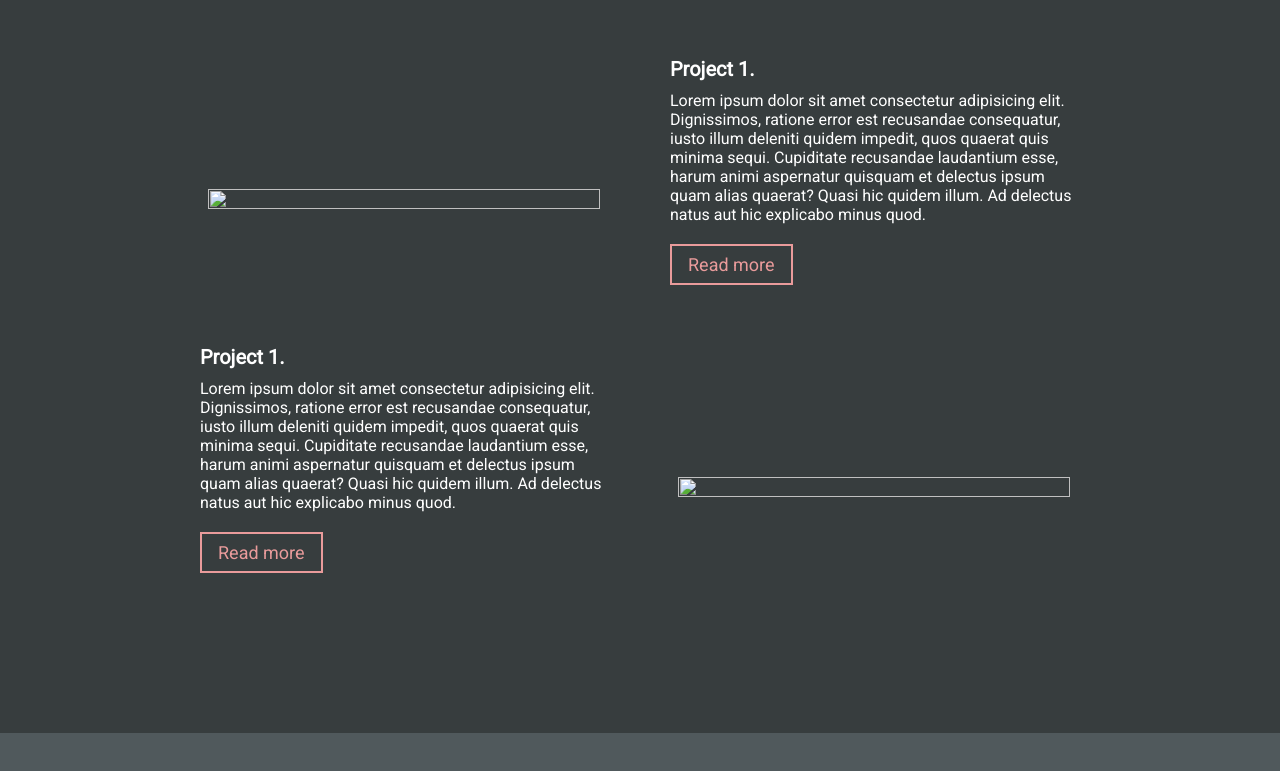
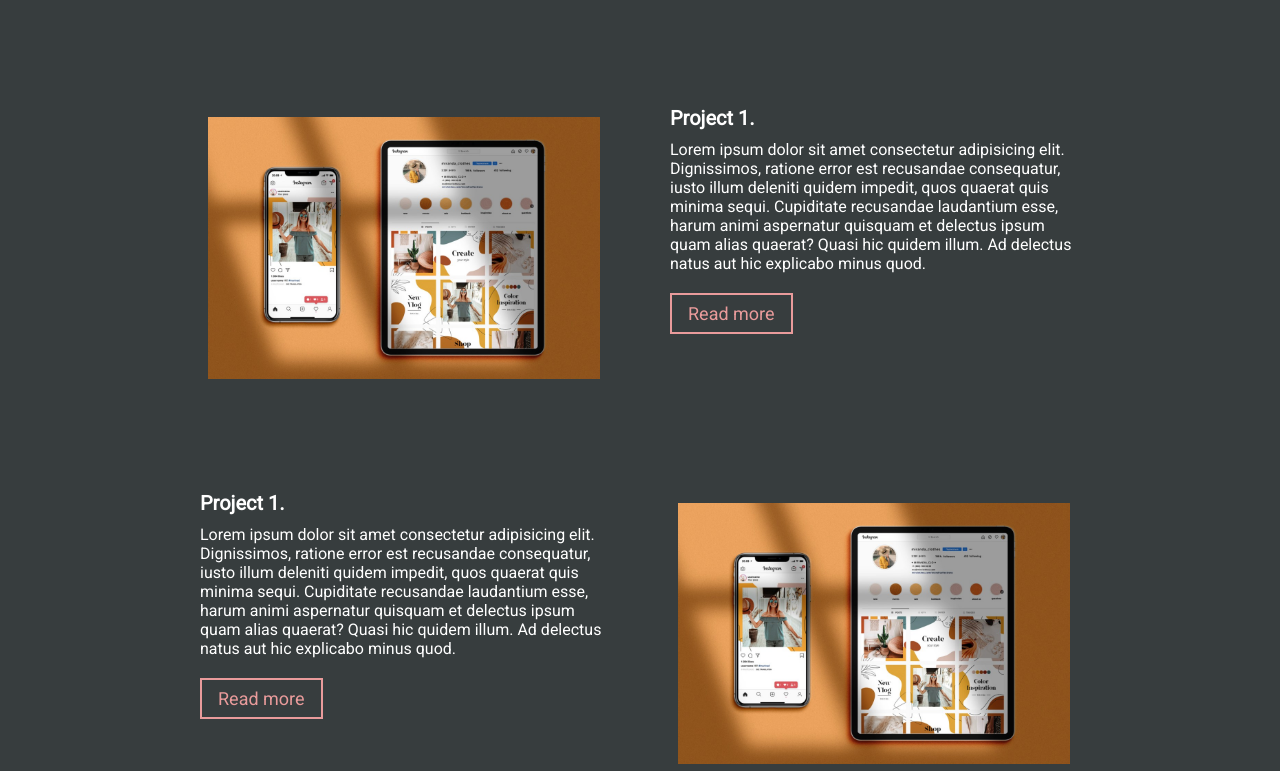
Before and after one commit to 2046819/portfolio, a plain HTML site: page main.html in a window 1280 px wide. Shown: the part 3016-3787 px from the top of the page. Drawn offline with nearby package versions, Linux system fonts and the light colour scheme; the site is published under a folder, as on GitHub Pages, so addresses that start at the root find nothing.

Commit message:
Update main.html

```diff
--- a/main.html
+++ b/main.html
@@ -41,7 +41,7 @@
         <div class="max-width">
             <div class="home-content">
                 <div class="column right">
-                    <video width='240' controls loop autoplay>
+                    <video width='240' autoplay controls loop >
                         <source src='animation1.mp4' type='video/mp4'>
                         Your browser does not support the video tag.
                     </video>
@@ -198,7 +198,7 @@
                     <img src="images/social-media-mockup-example.jpg" alt="">
                 </div>
                 <div class="column right">
-                    <img src="/images/social-media-mockup-example.jpg" alt="">
+                    <img src="images/social-media-mockup-example.jpg" alt="">
                 </div>
                 <div class="column left">
                     <div class="text">Project 1.</div>
@@ -211,7 +211,7 @@
                     <a href="#">Read more</a>
                 </div>
                 <div class="column right">
-                    <img src="/images/social-media-mockup-example.jpg" alt="">
+                    <img src="images/social-media-mockup-example.jpg" alt="">
                 </div>
 
             </div>
```
